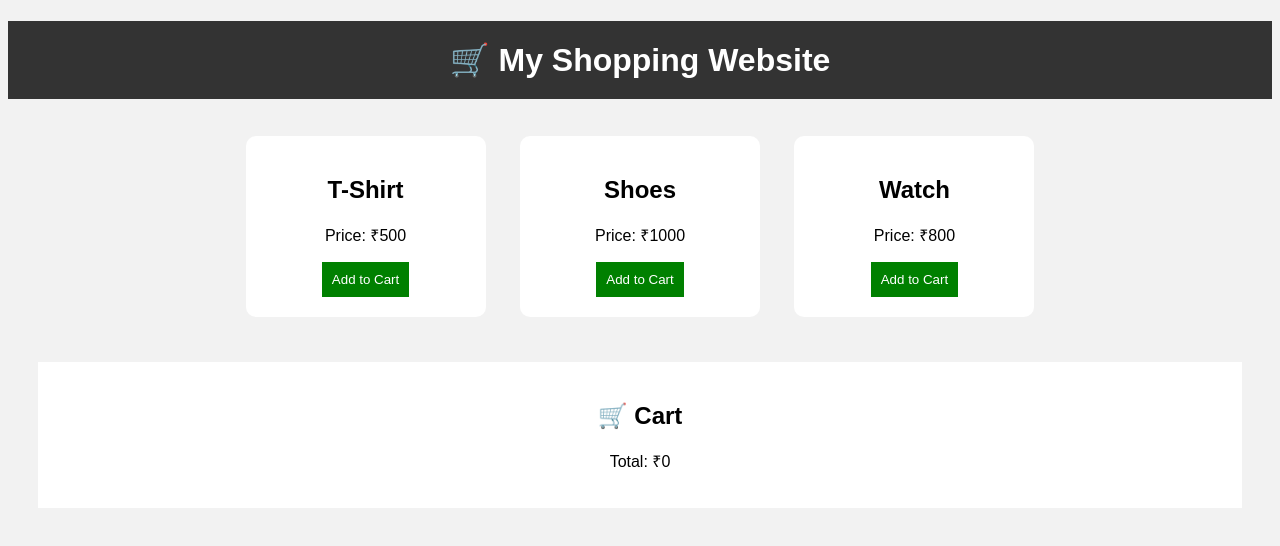
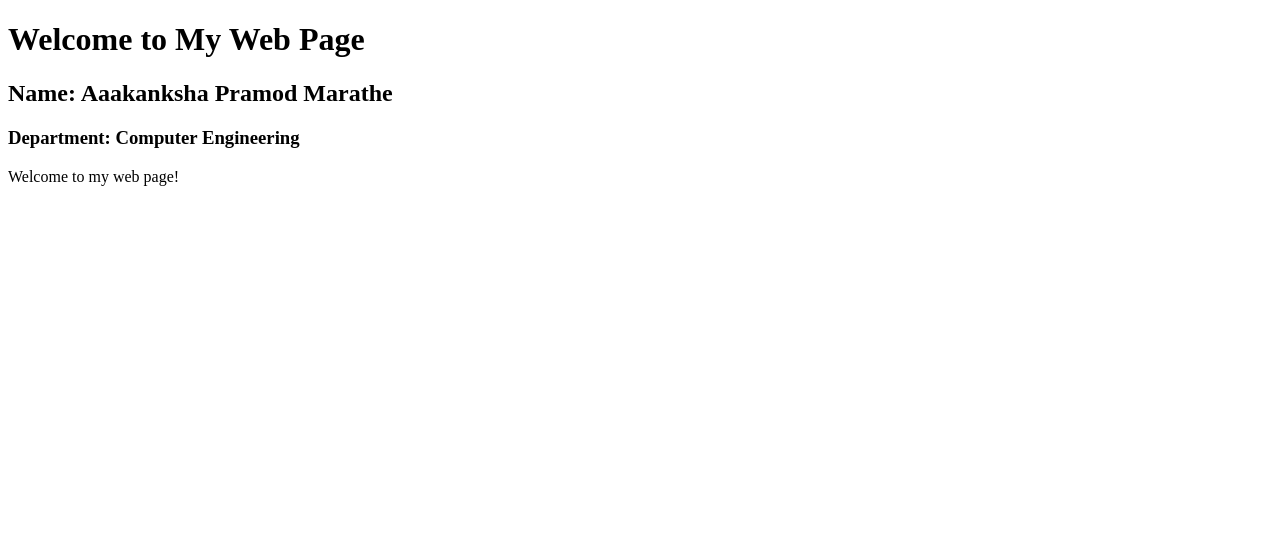
Before and after one commit to maratheaakanksha11-hub/New-Repository, a plain HTML site: page index.html in a window 1280 px wide. Drawn offline with Linux system fonts and the light colour scheme.

Commit message:
Add files via upload

```diff
--- a/index.html
+++ b/index.html
@@ -1,81 +1,18 @@
 <!DOCTYPE html>
 <html>
 <head>
-    <title>Simple Shopping Website</title>
-
-    <style>
-        body {
-            font-family: Arial;
-            background-color: #f2f2f2;
-            text-align: center;
-        }
-
-        h1 {
-            background-color: #333;
-            color: white;
-            padding: 20px;
-        }
-
-        .product {
-            background-color: white;
-            display: inline-block;
-            width: 200px;
-            margin: 15px;
-            padding: 20px;
-            border-radius: 10px;
-        }
-
-        button {
-            background-color: green;
-            color: white;
-            padding: 10px;
-            border: none;
-            cursor: pointer;
-        }
-
-        #cart {
-            background-color: white;
-            margin: 30px;
-            padding: 20px;
-        }
-    </style>
+    <title>My Web Page</title>
 </head>
 
 <body>
 
-    <h1>🛒 My Shopping Website</h1>
+    <h1>Welcome to My Web Page</h1>
 
-    <div class="product">
-        <h2>T-Shirt</h2>
-        <p>Price: ₹500</p>
-        <button onclick="addToCart(500)">Add to Cart</button>
-    </div>
+    <h2>Name: Aaakanksha Pramod Marathe</h2>
 
-    <div class="product">
-        <h2>Shoes</h2>
-        <p>Price: ₹1000</p>
-        <button onclick="addToCart(1000)">Add to Cart</button>
-    </div>
+    <h3>Department: Computer Engineering</h3>
 
-    <div class="product">
-        <h2>Watch</h2>
-        <p>Price: ₹800</p>
-        <button onclick="addToCart(800)">Add to Cart</button>
-    </div>
-
-    <div id="cart">
-        <h2>🛒 Cart</h2>
-        <p>Total: ₹<span id="total">0</span></p>
-    </div>
-
-    <script>
-        let total = 0;
-
-        function addToCart(price) {
-            total = total + price;
-            document.getElementById("total").innerHTML = total;
-        }
-    </script>
+    <p>Welcome to my web page!</p>
 
 </body>
 </html>
```
